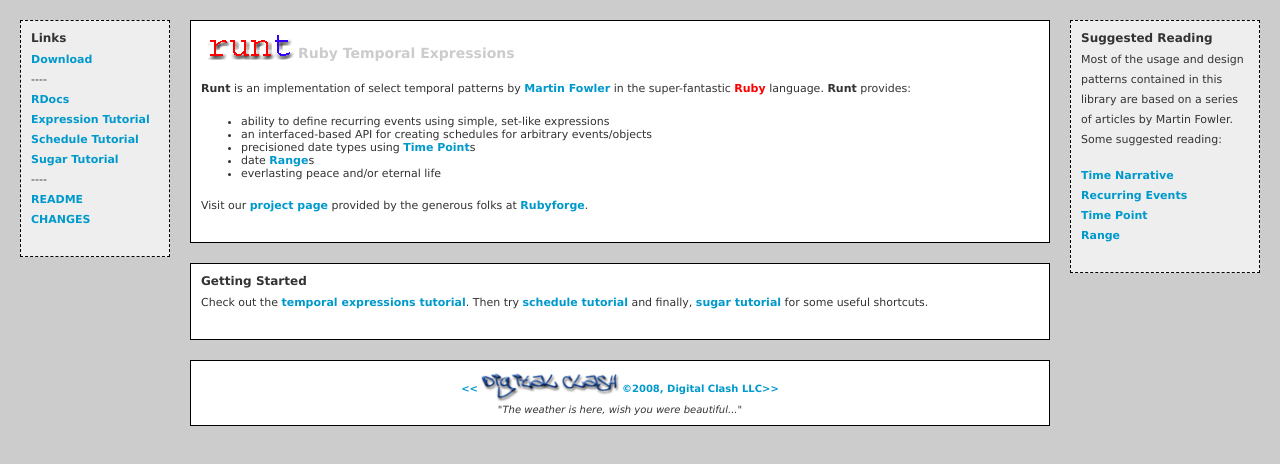
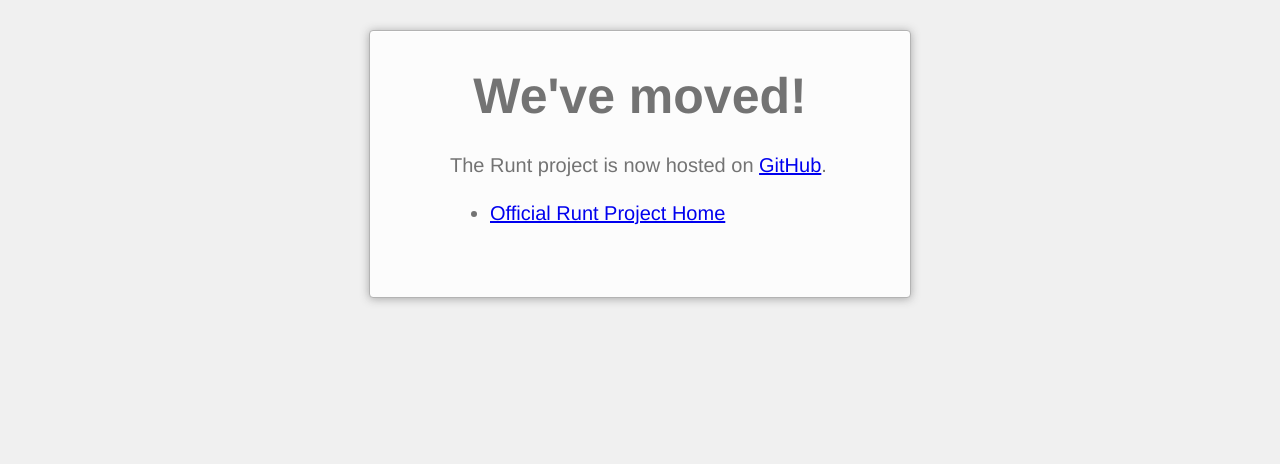
Before and after one commit to mlipper/runt, a plain HTML site: page site/index.html in a window 1280 px wide. Drawn offline with Linux system fonts and the light colour scheme.

```diff
--- a/site/index.html
+++ b/site/index.html
@@ -1,72 +1,87 @@
-<!DOCTYPE HTML PUBLIC "-//W3C//DTD HTML 4.01//EN"
-"http://www.w3.org/TR/html4/strict.dtd">
+<!DOCTYPE html>
+<html lang="en">
+    <head>
+        <meta charset="utf-8">
+        <title>We've moved!</title>
+        <style>
+            ::-moz-selection {
+                background: #b3d4fc;
+                text-shadow: none;
+            }
 
-<html>
-<head>
-  <title>Runt - Ruby Temporal Expressions</title>
-  <style type="text/css" media="screen">@import "blue-robot3.css";</style>
+            ::selection {
+                background: #b3d4fc;
+                text-shadow: none;
+            }
 
-</head>
+            html {
+                padding: 30px 10px;
+                font-size: 20px;
+                line-height: 1.4;
+                color: #737373;
+                background: #f0f0f0;
+                -webkit-text-size-adjust: 100%;
+                -ms-text-size-adjust: 100%;
+            }
 
-<body>
+            html,
+            input {
+                font-family: "Helvetica Neue", Helvetica, Arial, sans-serif;
+            }
 
-<div class="content">
-  <h1><a href="http://runt.rubyforge.org"><img id="logo" src="runt-logo.gif" title="Choose your own damn acronym" alt="runt logo"></a>Ruby Temporal Expressions</h1>
-  <p><span class="keyword">Runt</span> is an implementation of select temporal patterns by <a href="http://www.martinfowler.com">Martin Fowler</a> in the super-fantastic <a href="http://ruby-lang.org"><span class="ruby-link">Ruby</span></a> language.
-  <span class="keyword">Runt</span> provides:
-  <ul>
-    <li>ability to define recurring events using simple, set-like expressions</li>
-    <li>an interfaced-based API for creating schedules for arbitrary events/objects</li>
-    <li>precisioned date types using <a href="http://martinfowler.com/ap2/timePoint.html">Time Point</a>s</li>
-    <li>date <a href="http://martinfowler.com/ap2/range.html">Range</a>s</li>
-    <li>everlasting peace and/or eternal life</li>
-  </ul>
-  </p>
-  <p>Visit our <a href="http://rubyforge.org/projects/runt/">project page</a> provided by the generous folks at <a href="http://rubyforge.org">Rubyforge</a>.</p>
-</div>
+            body {
+                max-width: 500px;
+                _width: 500px;
+                padding: 30px 20px 50px;
+                border: 1px solid #b3b3b3;
+                border-radius: 4px;
+                margin: 0 auto;
+                box-shadow: 0 1px 10px #a7a7a7, inset 0 1px 0 #fff;
+                background: #fcfcfc;
+            }
 
-<div class="content">
+            h1 {
+                margin: 0 10px;
+                font-size: 50px;
+                text-align: center;
+            }
 
-  <h2>Getting Started</h2>
-  <p>
-  Check out the  <a href="./doc/files/doc/tutorial_te_rdoc.html" title="TE Tutorial">temporal expressions tutorial</a>. Then try
-  <a href="./doc/files/doc/tutorial_schedule_rdoc.html" title="Schedule Tutorial">schedule tutorial</a> and finally,
-  <a href="./doc/files/doc/tutorial_sugar_rdoc.html" title="Sugar Tutorial">sugar tutorial</a> for some useful shortcuts.
-  </p>
-</div>
+            h1 span {
+                color: #bbb;
+            }
 
-<div id="contentFooter" class="content">
-  <a href="http://www.digitalclash.com">&lt;&lt;<img id="dcl-logo" src="dcl-small.gif" title="Digital Clash LLC" alt="Digital Clash logo">&copy;2008, Digital Clash LLC&gt;&gt;</a>
-  <br/><i>&quot;The weather is here, wish you were beautiful...&quot;</i>
-</div>
+            h3 {
+                margin: 1.5em 0 0.5em;
+            }
 
-<div id="navAlpha">
-  <h2>Links</h2>
-  <p>
-    <a href="http://rubyforge.org/projects/runt/" title="Download Runt">Download</a><br>
-    ----<br/>
-    <a href="./doc/index.html" title="RDoc for Runt">RDocs</a><br>
-    <a href="./doc/files/doc/tutorial_te_rdoc.html" title="TE Tutorial">Expression Tutorial</a><br>
-    <a href="./doc/files/doc/tutorial_schedule_rdoc.html" title="Schedule Tutorial">Schedule Tutorial</a><br>
-    <a href="./doc/files/doc/tutorial_sugar_rdoc.html" title="Sugar Tutorial">Sugar Tutorial</a><br>
-    ----<br/>
-    <a href="./doc/files/README.html">README</a><br/>
-    <a href="./doc/files/CHANGES.html">CHANGES</a><br/>
-  </p>
-</div>
+            p {
+                margin: 1em 0;
+            }
 
-<div id="navBeta">
-  <h2>Suggested Reading</h2>
-  <p>Most of the usage and design patterns contained in this library are based on a series of articles by Martin Fowler. Some suggested reading:</p>
-  <p>
-  <a href="http://martinfowler.com/ap2/timeNarrative.html">Time Narrative</a><br/>
-  <a href="http://martinfowler.com/apsupp/recurring.pdf">Recurring Events</a><br/>
-  <a href="http://martinfowler.com/ap2/timePoint.html">Time Point</a><br/>
-  <a href="http://martinfowler.com/ap2/range.html">Range</a><br/>
-  </p>
-</div>
+            ul {
+                padding: 0 0 0 40px;
+                margin: 1em 0;
+            }
 
-<!-- BlueRobot was here. -->
+            .container {
+                max-width: 380px;
+                _width: 380px;
+                margin: 0 auto;
+            }
 
-</body>
+            input::-moz-focus-inner {
+                padding: 0;
+                border: 0;
+            }
+        </style>
+    </head>
+    <body>
+        <div class="container">
+            <h1>We've moved!</h1>
+			<p>The Runt project is now hosted on <a href="https://github.com/mlipper/runt">GitHub</a>.</p>
+            <ul>
+			  <li><a href="https://github.com/mlipper/runt">Official Runt Project Home</a></li>
+            </ul>
+        </div>
+    </body>
 </html>
```
Also changed, not shown: site/index-rubforge-www.html (added, +72 -0 lines), 8 other files.
